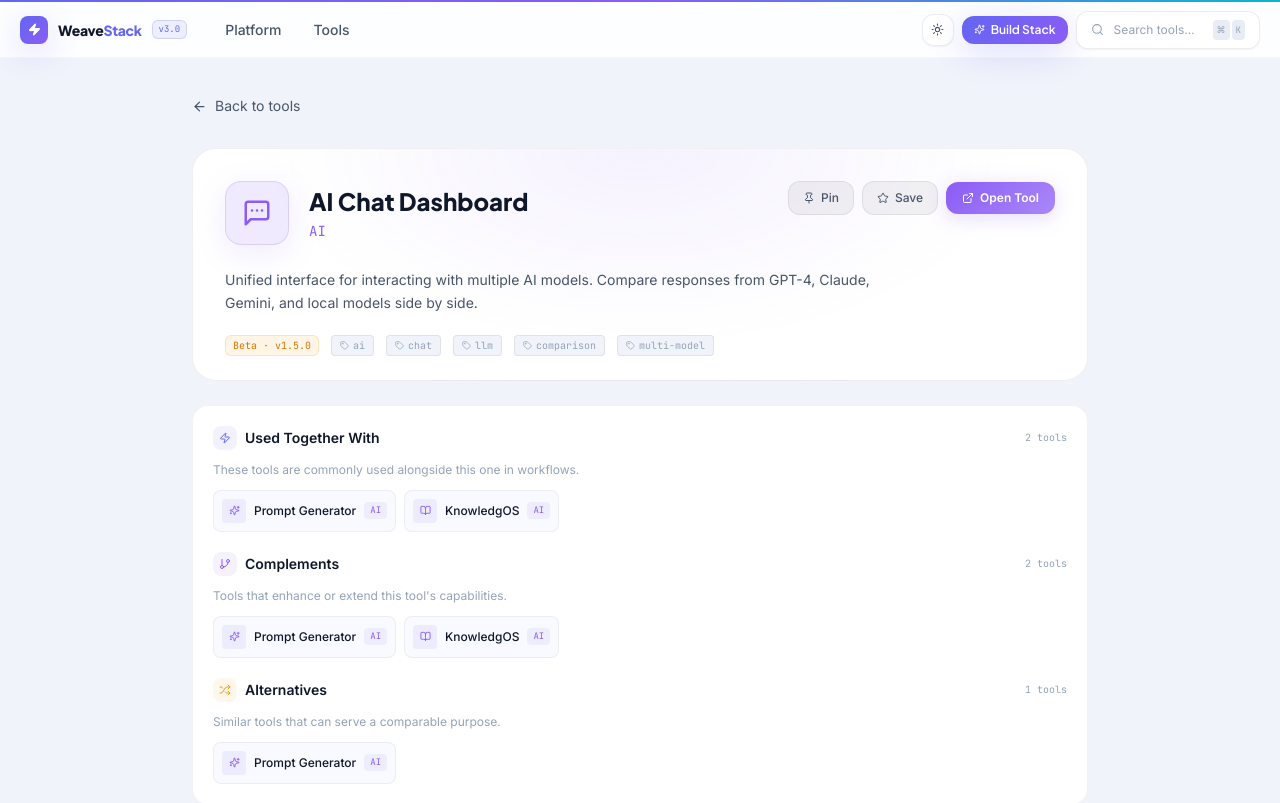
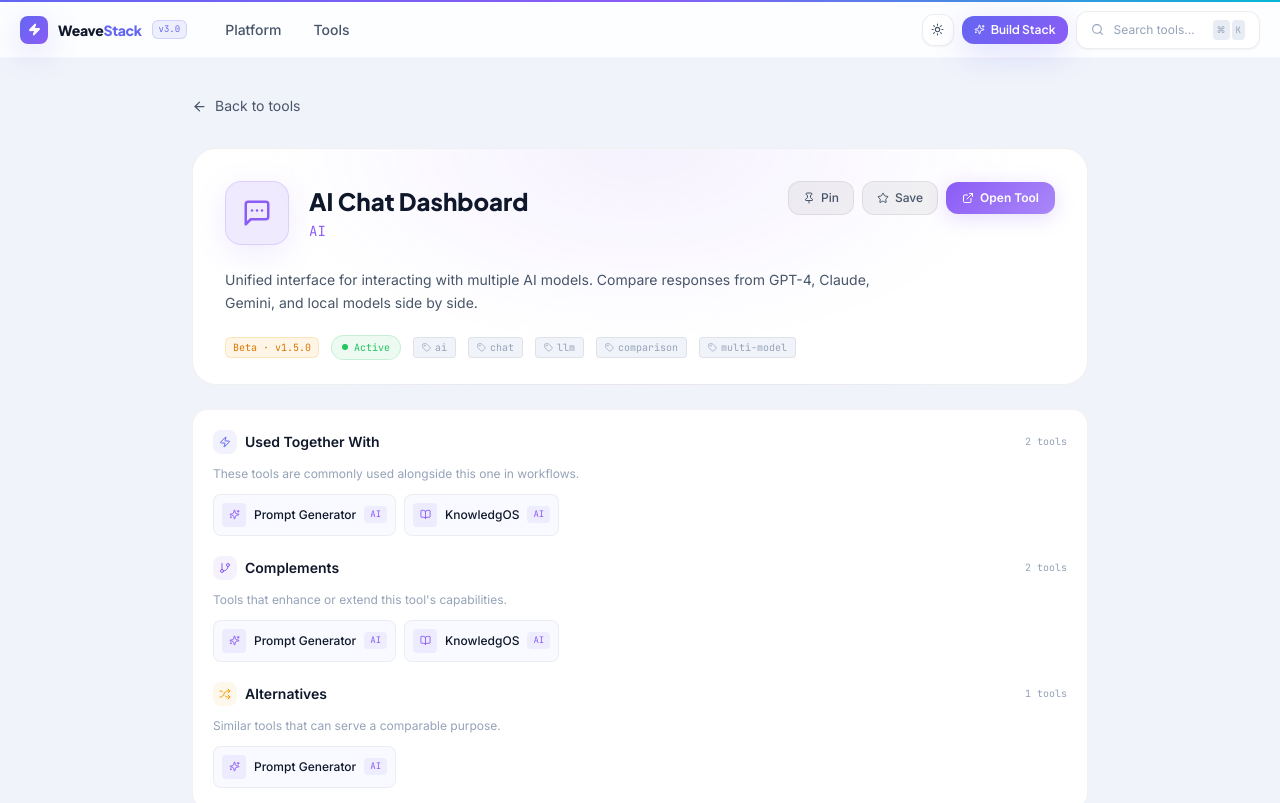
Before and after one commit to techweave-ds/Tool-aggregator, a React (Vite) app: page /tool/ai-chat-dashboard in a window 1280 px wide. Shown: the top 803 px of the page. Built offline with nearby package versions, Linux system fonts and the light colour scheme; the HTML template or start-up script is replaced by a standard one.

Commit message:
Phase 4: relationship editor in AdminPage, tool health indicators

```diff
--- a/src/pages/ToolDetailPage.jsx
+++ b/src/pages/ToolDetailPage.jsx
@@ -3,7 +3,7 @@
 import { motion } from 'framer-motion';
 import { ArrowLeft, ExternalLink, Github, Star, Pin, Tag, GitBranch } from 'lucide-react';
 import { getIcon } from '@/utils/icons';
-import { getAllTools } from '@/utils/tools';
+import { getAllTools, getToolHealth, getHealthColor, getHealthLabel } from '@/utils/tools';
 import { useFavoritesContext } from '@/context/FavoritesContext';
 import { usePinnedContext } from '@/context/PinnedContext';
 import { useRecentToolsContext } from '@/context/RecentToolsContext';
@@ -34,6 +34,9 @@
   const c = CAT_COLORS[tool.category] || 'var(--accent)';
   const fav = isFavorite(tool.id);
   const pin = isPinned(tool.id);
+  const health = getToolHealth(tool);
+  const healthCol = getHealthColor(health);
+  const healthLabel = getHealthLabel(health);
 
   return (
     <div className="pt-24 pb-16 px-6 min-h-screen">
@@ -85,6 +88,11 @@
               <div className="flex items-center gap-3 mt-5 flex-wrap">
                 <span className={`text-[10px] font-mono px-2.5 py-1 rounded-full ${tool.status==='Production'?'badge-prod':tool.status==='Beta'?'badge-beta':'badge-alpha'}`}>
                   {tool.status} · v{tool.version}
+                </span>
+                <span className="flex items-center gap-1.5 text-[10px] font-mono px-2.5 py-1 rounded-full"
+                  style={{ background: `${healthCol}15`, color: healthCol, border: `1px solid ${healthCol}30` }}>
+                  <span className="w-1.5 h-1.5 rounded-full" style={{ background: healthCol }} />
+                  {healthLabel}
                 </span>
                 {(tool.tags || []).map(tag => (
                   <span key={tag} className="flex items-center gap-1 text-[10px] font-mono px-2 py-0.5 rounded"
--- a/src/pages/ToolsPage.jsx
+++ b/src/pages/ToolsPage.jsx
@@ -3,7 +3,7 @@
 import { motion } from 'framer-motion';
 import { Search, X, LayoutGrid, List, Pin, Heart, Plus, Orbit, SlidersHorizontal } from 'lucide-react';
 import { getIcon } from '@/utils/icons';
-import { getAllTools } from '@/utils/tools';
+import { getAllTools, getToolHealth, getHealthColor, getHealthLabel } from '@/utils/tools';
 import { useFavoritesContext } from '@/context/FavoritesContext';
 import { usePinnedContext } from '@/context/PinnedContext';
 import { useRecentToolsContext } from '@/context/RecentToolsContext';
@@ -95,6 +95,7 @@
             <span className="font-mono text-[10px]" style={{ color:'var(--text3)' }}>
               {tool.status === 'Production' ? `v${tool.version}` : tool.status}
             </span>
+            <div className="w-1 h-1 rounded-full" style={{ background: getHealthColor(getToolHealth(tool)), opacity: 0.7 }} />
           </div>
           <button
             onClick={e => { e.stopPropagation(); trackOpen(tool.id); if(tool.url) window.open(tool.url,'_blank'); else navigate(`/tool/${tool.id}`); }}
--- a/src/utils/relationships.js
+++ b/src/utils/relationships.js
@@ -167,7 +167,18 @@
 };
 
 export function getRelationships(toolId) {
-  return RELATIONSHIPS[toolId] || { complements: [], alternatives: [], workflow: [] };
+  const base = RELATIONSHIPS[toolId] || { complements: [], alternatives: [], workflow: [] };
+  try {
+    const overrides = JSON.parse(localStorage.getItem('relationship-overrides') || '{}');
+    if (overrides[toolId]) {
+      return {
+        complements: overrides[toolId].complements ?? base.complements,
+        alternatives: overrides[toolId].alternatives ?? base.alternatives,
+        workflow: overrides[toolId].workflow ?? base.workflow,
+      };
+    }
+  } catch {}
+  return base;
 }
 
 export function getComplementaryTools(toolId, allTools) {
@@ -188,14 +199,25 @@
 export function getAllEdges(allTools) {
   const edges = [];
   allTools.forEach(tool => {
-    const rel = RELATIONSHIPS[tool.id];
-    if (rel) {
-      rel.complements.forEach(target => {
-        edges.push({ source: tool.id, target, type: 'complement' });
-      });
-    }
+    const rel = getRelationships(tool.id);
+    rel.complements.forEach(target => {
+      edges.push({ source: tool.id, target, type: 'complement' });
+    });
   });
   return edges;
 }
 
+export function saveRelationshipOverride(toolId, data) {
+  try {
+    const overrides = JSON.parse(localStorage.getItem('relationship-overrides') || '{}');
+    overrides[toolId] = data;
+    localStorage.setItem('relationship-overrides', JSON.stringify(overrides));
+    return true;
+  } catch { return false; }
+}
+
+export function clearRelationshipOverrides() {
+  localStorage.removeItem('relationship-overrides');
+}
+
 export default RELATIONSHIPS;
--- a/src/utils/tools.js
+++ b/src/utils/tools.js
@@ -14,3 +14,31 @@
     return builtIn;
   }
 }
+
+const STATUS_HEALTH = { Production: 'healthy', Beta: 'healthy', Alpha: 'stable', Archived: 'dormant' };
+
+export function getToolHealth(tool) {
+  const base = STATUS_HEALTH[tool.status] || 'unknown';
+  if (tool.changelog && tool.changelog.length > 0) {
+    const dates = tool.changelog.map(c => new Date(c.date)).filter(d => !isNaN(d));
+    if (dates.length > 0) {
+      const last = Math.max(...dates);
+      const months = (Date.now() - last) / (1000 * 60 * 60 * 24 * 30);
+      if (months > 18) return 'dormant';
+      if (months > 12) return 'stable';
+      if (months > 3) return 'maintained';
+      return 'active';
+    }
+  }
+  return base;
+}
+
+export function getHealthColor(health) {
+  const map = { active: '#22c55e', maintained: '#3b82f6', stable: '#f59e0b', dormant: '#6b7280', healthy: '#22c55e', unknown: '#94a3b8' };
+  return map[health] || '#94a3b8';
+}
+
+export function getHealthLabel(health) {
+  const map = { active: 'Active', maintained: 'Maintained', stable: 'Stable', dormant: 'Dormant', healthy: 'Healthy', unknown: 'Unknown' };
+  return map[health] || 'Unknown';
+}
```
Also changed, not shown: src/pages/AdminPage.jsx (+93 -3 lines).
